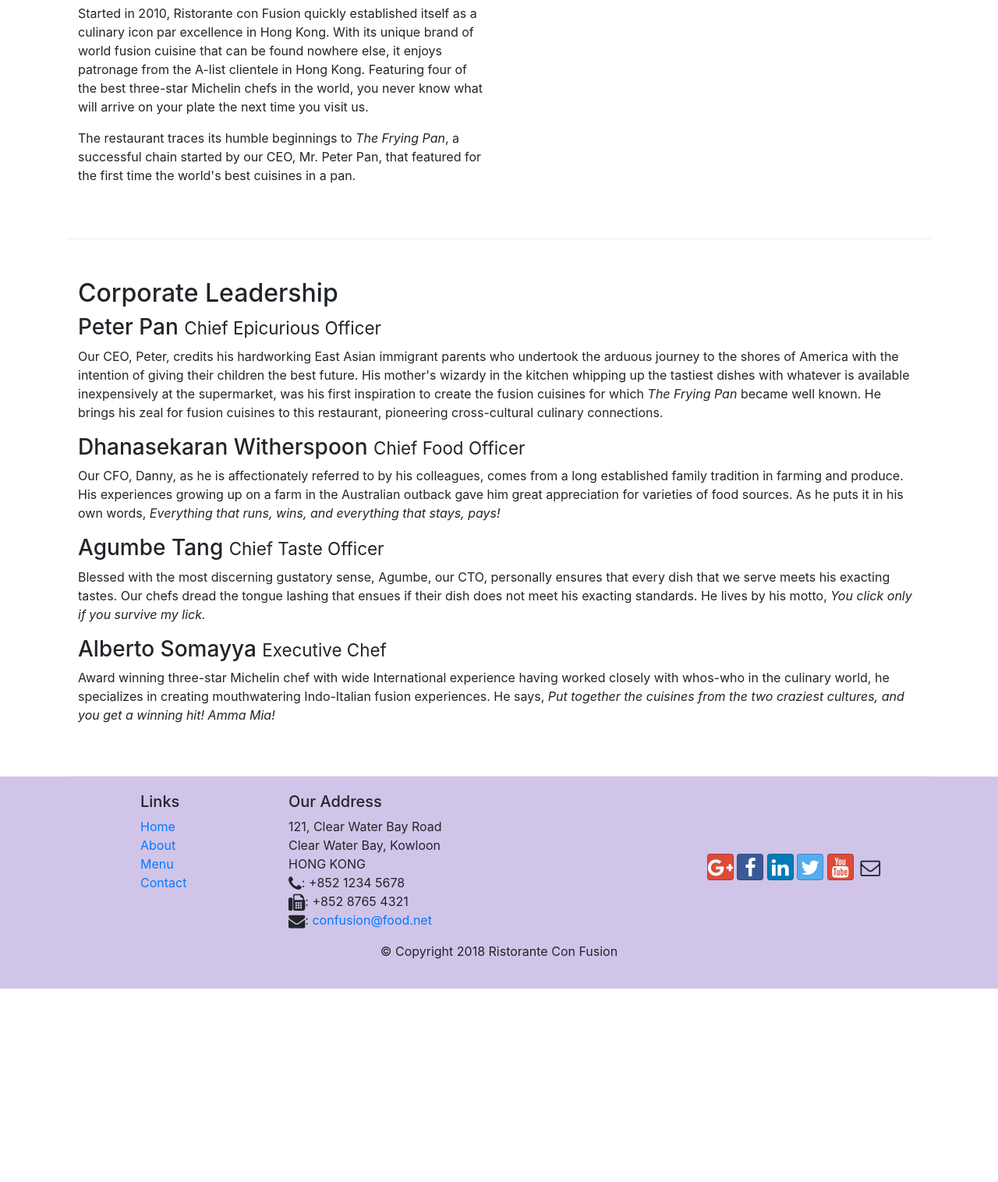
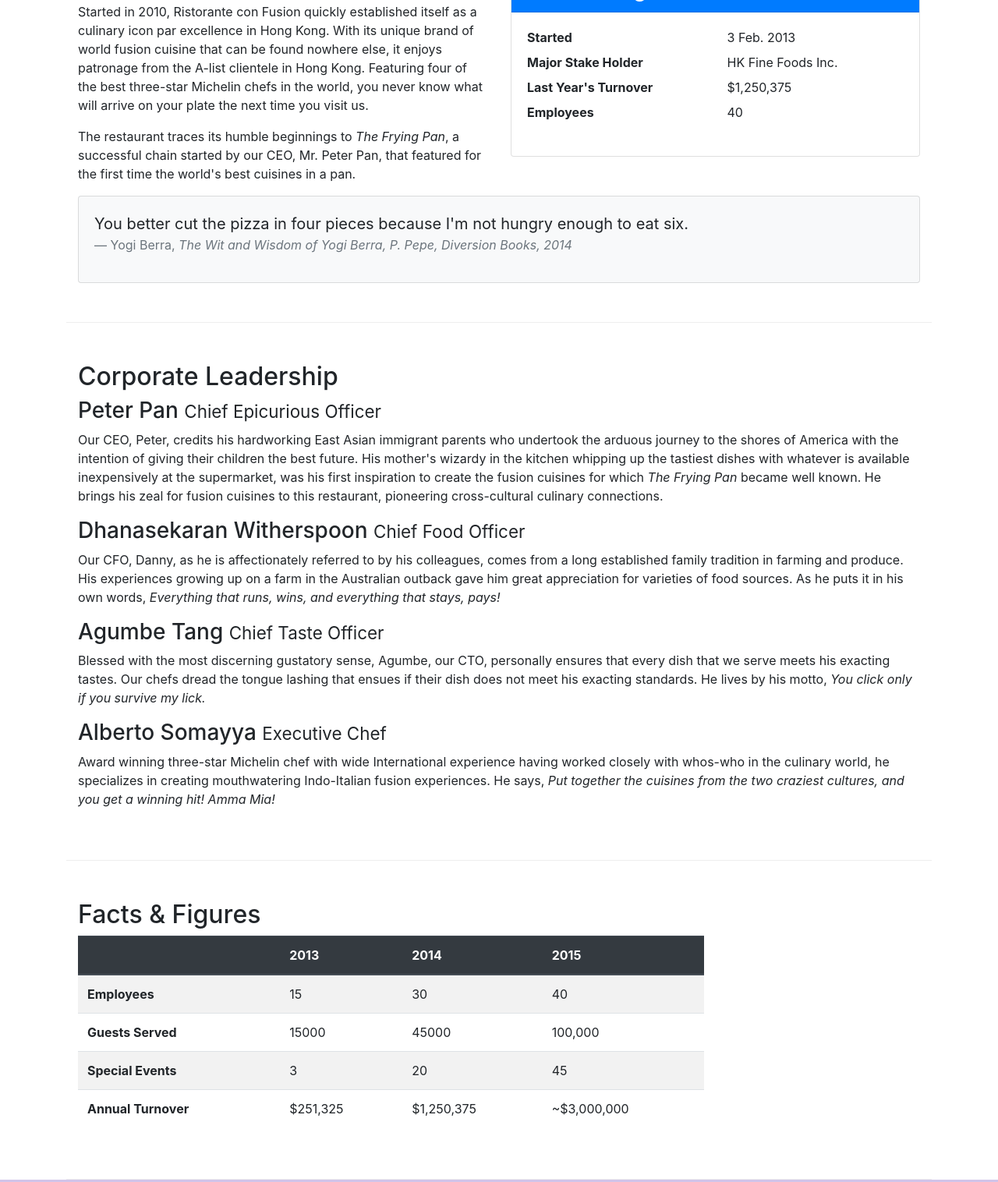
Before and after one commit to whitehatbuds/Bootstrap, a website: page aboutus.html in a window 1280 px wide. Shown: the part 558-2074 px from the top of the page at 78% size. Before the commit the page ends 1826 px from the top, so only its background shows below. Drawn offline with nearby package versions, Linux system fonts and the light colour scheme.

Commit message:
Tables and Cards

```diff
--- a/aboutus.html
+++ b/aboutus.html
@@ -70,18 +70,44 @@
             </div>
         </div>
 
-        <div class="row row-content align-items-center">
+        <div class="row row-content">
             <div class="col-12 col-sm-6">
                 <h2>Our History</h2>
                 <p>Started in 2010, Ristorante con Fusion quickly established itself as a culinary icon par excellence in Hong Kong. With its unique brand of world fusion cuisine that can be found nowhere else, it enjoys patronage from the A-list clientele in Hong Kong.  Featuring four of the best three-star Michelin chefs in the world, you never know what will arrive on your plate the next time you visit us.</p>
                 <p>The restaurant traces its humble beginnings to <em>The Frying Pan</em>, a successful chain started by our CEO, Mr. Peter Pan, that featured for the first time the world's best cuisines in a pan.</p>
             </div>
-            <div class="col col-sm-6">
+            <div class="col-sm">
+                <div class="card">
+                    <h3 class="card-header bg-primary text-white">Facts at a glance</h3>
+                    <div class="card-body">
+                        <dl class="row">
+                            <dt class="col-6">Started</dt>
+                            <dd class="col-6">3 Feb. 2013</dd>
+                            <dt class="col-6">Major Stake Holder</dt>
+                            <dd class="col-6">HK Fine Foods Inc.</dd>
+                            <dt class="col-6">Last Year's Turnover</dt>
+                            <dd class="col-6">$1,250,375</dd>
+                            <dt class="col-6">Employees</dt>
+                            <dd class="col-6">40</dd>
+                        </dl>
+                    </div>
+                </div>
+            </div>
+            <div class="col-12">
+                <div class="card card-body bg-light">
+                    <blockquote class="blockquote">
+                        <p class="mb-0">You better cut the pizza in four pieces because
+                            I'm not hungry enough to eat six.
+                        </p>
+                        <footer class="blockquote-footer">Yogi Berra, <cite title="Source Title">The Wit and Wisdom of Yogi Berra,
+                            P. Pepe, Diversion Books, 2014</cite></footer>
+                    </blockquote>
+                </div>
             </div>
         </div>
 
 
-        <div class="row row-content align-items-center">
+        <div class="row row-content">
             <div class="col">
                 <h2>Corporate Leadership</h2>
                 <h3>Peter Pan <small>Chief Epicurious Officer</small></h3>
@@ -92,6 +118,52 @@
                 <p class="d-none d-sm-block">Blessed with the most discerning gustatory sense, Agumbe, our CTO, personally ensures that every dish that we serve meets his exacting tastes. Our chefs dread the tongue lashing that ensues if their dish does not meet his exacting standards. He lives by his motto, <em>You click only if you survive my lick.</em></p>
                 <h3>Alberto Somayya <small>Executive Chef</small></h3>
                 <p class="d-none d-sm-block">Award winning three-star Michelin chef with wide International experience having worked closely with whos-who in the culinary world, he specializes in creating mouthwatering Indo-Italian fusion experiences. He says, <em>Put together the cuisines from the two craziest cultures, and you get a winning hit! Amma Mia!</em></p>
+            </div>
+       </div>
+       <div class="row row-content">
+            <div class="col-12 col-sm-9">
+                <h2>Facts &amp; Figures</h2>
+                <div class="table-responsive">
+                    <table class="table table-striped">
+                        <thead class="thead-dark">
+                            <tr>
+                                <th>&nbsp;</th>
+                                <th>2013</th>
+                                <th>2014</th>
+                                <th>2015</th>
+                            </tr>
+                        </thead>
+                        <tbody>
+                            <tr>
+                                <th>Employees</th>
+                                <td>15</td>
+                                <td>30</td>
+                                <td>40</td>
+                            </tr>
+                            <tr>
+                                <th>Guests Served</th>
+                                <td>15000</td>
+                                <td>45000</td>
+                                <td>100,000</td>
+                            </tr>
+                            <tr>
+                                <th>Special Events</th>
+                                <td>3</td>
+                                <td>20</td>
+                                <td>45</td>
+                            </tr>
+                            <tr>
+                                <th>Annual Turnover</th>
+                                <td>$251,325</td>
+                                <td>$1,250,375</td>
+                                <td>~$3,000,000</td>
+                            </tr>
+                        </tbody>
+                    </table>
+                </div>
+            </div>
+            <div class="col-12 col-sm-3">
+
             </div>
        </div>
 
```
